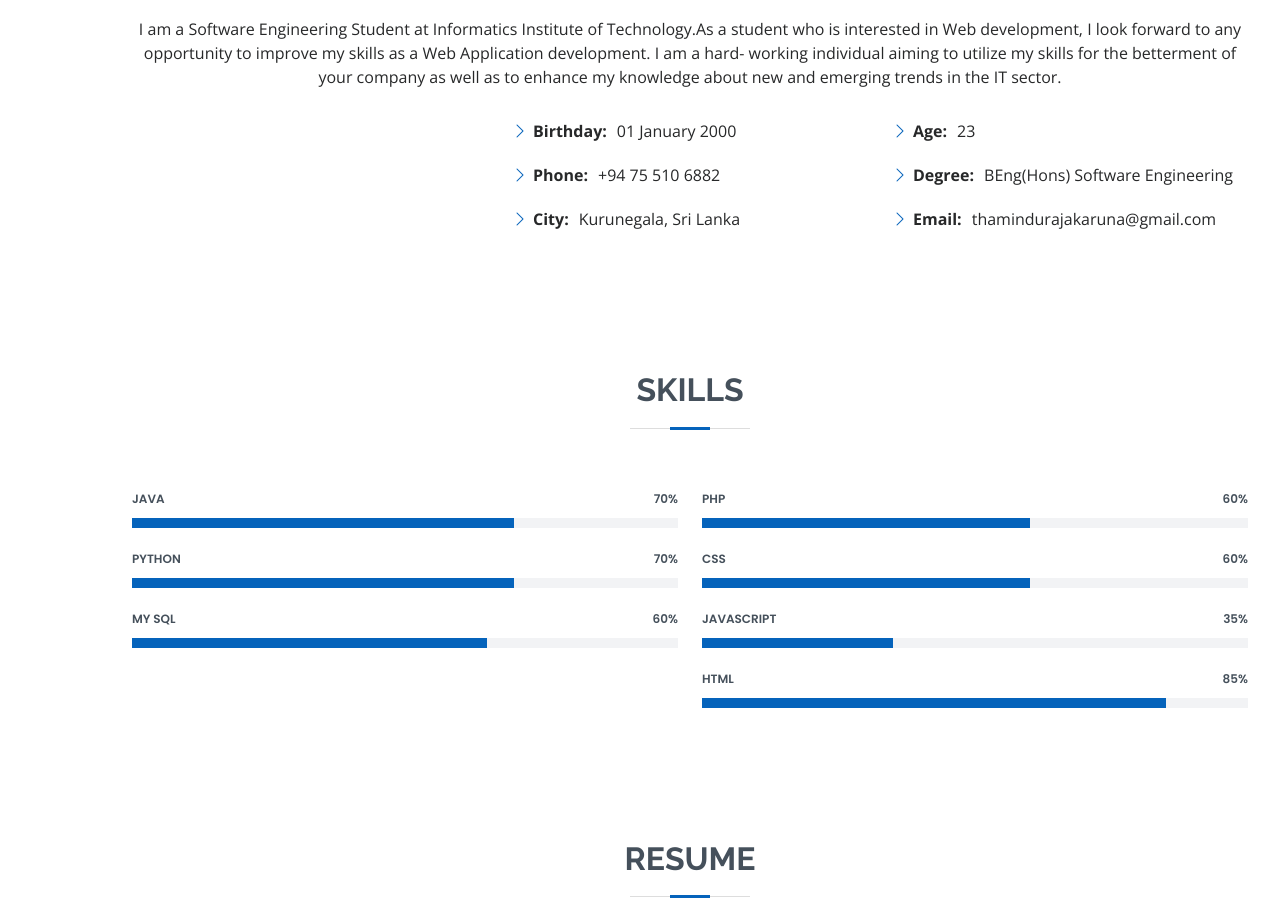
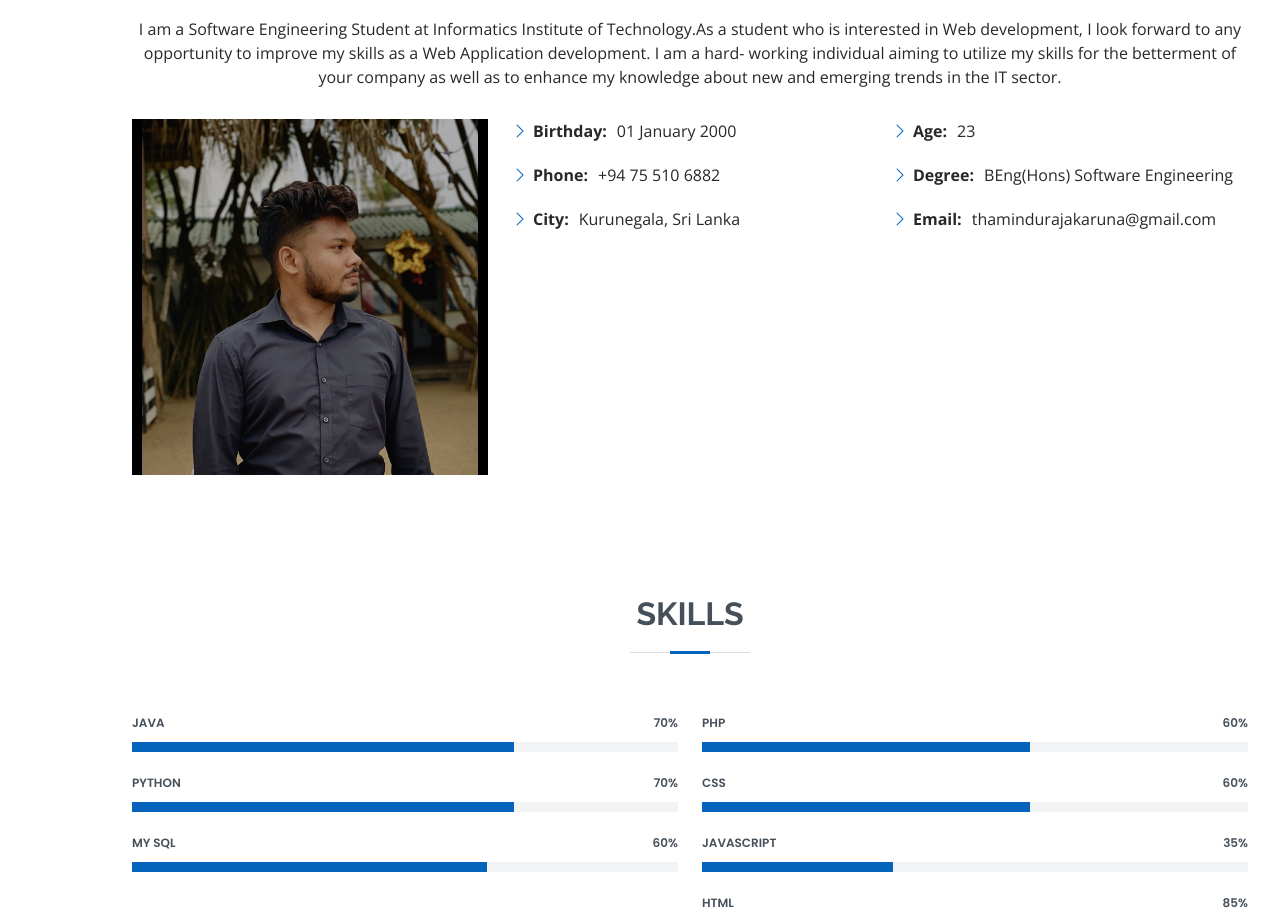
Before and after one commit to Thamindu00/Thamindu00.github.io, a plain HTML site: page index.html in a window 1280 px wide. Shown: the part 921-1840 px from the top of the page. Drawn offline with nearby package versions, Linux system fonts and the light colour scheme; a script that the page names is missing.

Commit message:
Modified

```diff
--- a/index.html
+++ b/index.html
@@ -82,7 +82,7 @@
 
         <div class="row">
           <div class="col-lg-4">
-            <img src="assets/img/profile-img.jpg" class="img-fluid" alt="">
+            <img src="assets/img/profile-img.JPG" class="img-fluid" alt="">
           </div>
           <div class="col-lg-8 pt-4 pt-lg-0 content">
             <div class="row">
```
Also changed, not shown: assets/img/profile-img.jpg (added).
